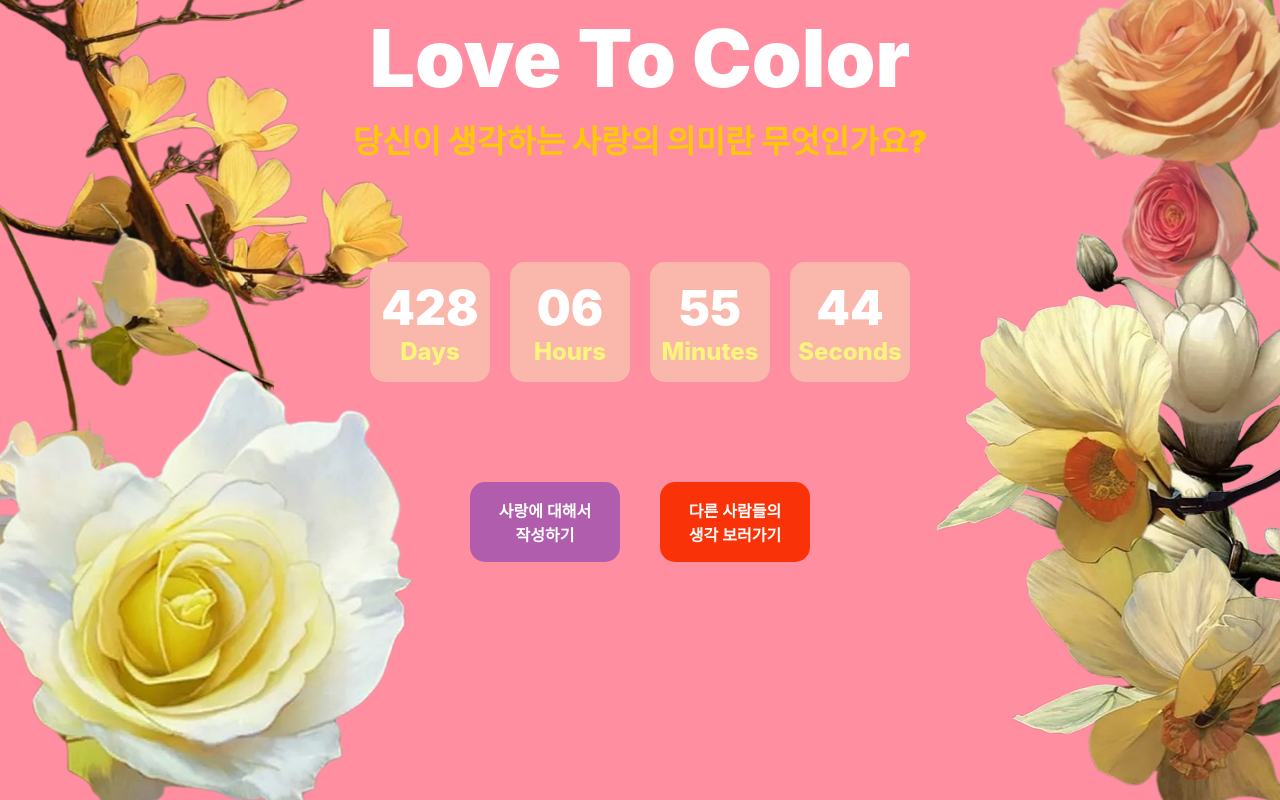
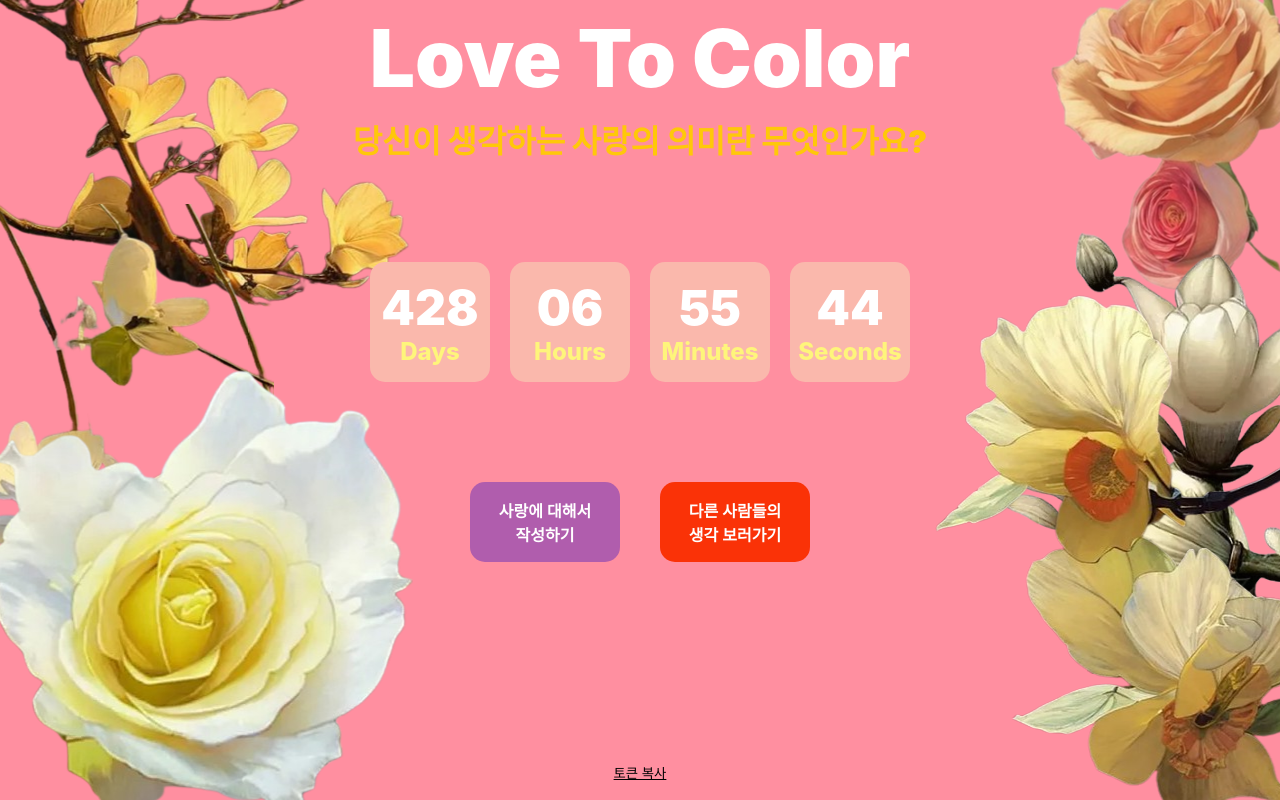
Before and after one commit to JW-Ahn0/love-color, a React (Create React App) app: page / in a window 1280 px wide. Built offline with nearby package versions, Linux system fonts and the light colour scheme; no server answers.

Commit message:
feat: 토큰 복사 버튼 추가

```diff
--- a/src/App.tsx
+++ b/src/App.tsx
@@ -21,7 +21,7 @@ function App() {
     <main>
       <Router>
         <Routes>
-          <Route path="/" element={<MainPage />} />
+          <Route path="/" element={<MainPage token={token} />} />
           <Route path="/love" element={<HappyBirthdayPage />} />
         </Routes>
       </Router>
--- a/src/component/mainpage/MainPage.tsx
+++ b/src/component/mainpage/MainPage.tsx
@@ -9,7 +9,11 @@ import { useEffect, useState } from "react";
 import HappyBirthdayPage from "../happybirthdaymainpage/HappyBirthdayPage";
 import MusicPlayer from "./MusicPlayer";
 
-const MainPage = () => {
+interface Token {
+  token: string;
+}
+const MainPage = ({ token }: Token) => {
+  console.log("token : ", token);
   const [isPasswordConfirm, setIsPasswordConfirm] = useState(false);
   const dday = "2023-09-08";
   const password = "5670";
@@ -29,6 +33,17 @@ const MainPage = () => {
       window.removeEventListener("resize", handleResize);
     };
   }, []);
+
+  const copyToClipboard = () => {
+    navigator.clipboard
+      .writeText(token)
+      .then(() => {
+        alert("토큰이 클립보드에 복사되었습니다.");
+      })
+      .catch((err) => {
+        console.error("클립보드 복사 실패:", err);
+      });
+  };
   return (
     <MainPageWrapper isPasswordConfirm={isPasswordConfirm}>
       <MusicPlayer src="/Root.mp3" isPlaying={musicPlaying} />{" "}
@@ -46,7 +61,11 @@ const MainPage = () => {
               setIsPasswordConfirm={setIsPasswordConfirm}
               setMusicPlaying={setMusicPlaying}
             />
+            <div className="token-con">
+              <button onClick={copyToClipboard}>토큰 복사</button>
+            </div>
           </ContentWrapper>
+
           <BottomImgSection isMobile={isMobile} />
         </>
       )}
@@ -63,6 +82,17 @@ const MainPageWrapper = styled.div<{ isPasswordConfirm: boolean }>`
   background: #ff8fa0;
   overflow: ${({ isPasswordConfirm }) =>
     isPasswordConfirm ? "auto" : "hidden"};
+
+  .token-con {
+    display: flex;
+    justify-content: center;
+    button {
+      border: none;
+      background-color: transparent;
+      cursor: pointer;
+      text-decoration: underline;
+    }
+  }
 `;
 const ContentWrapper = styled.div`
   width: 100%;
--- a/src/firebase.tsx
+++ b/src/firebase.tsx
@@ -19,13 +19,13 @@ const firebaseConfig = {
   messagingSenderId: process.env.REACT_APP_MESSAGING_SENDER_ID,
   appId: process.env.REACT_APP_APP_ID,
 };
-console.log(firebaseConfig);
+
 // Initialize Firebase
 const app = initializeApp(firebaseConfig);
 
 // Initialize Realtime Database and get a reference to the service
 export const database = getDatabase(app);
-console.log(database);
+
 export const getCngrtMsg = async () => {
   const dbRef = ref(database);
 
```
